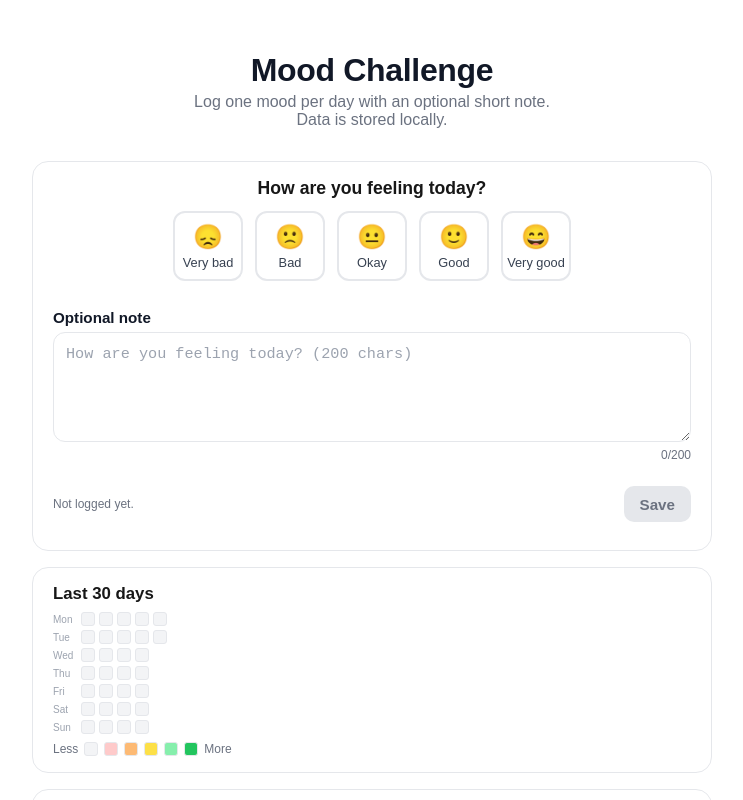
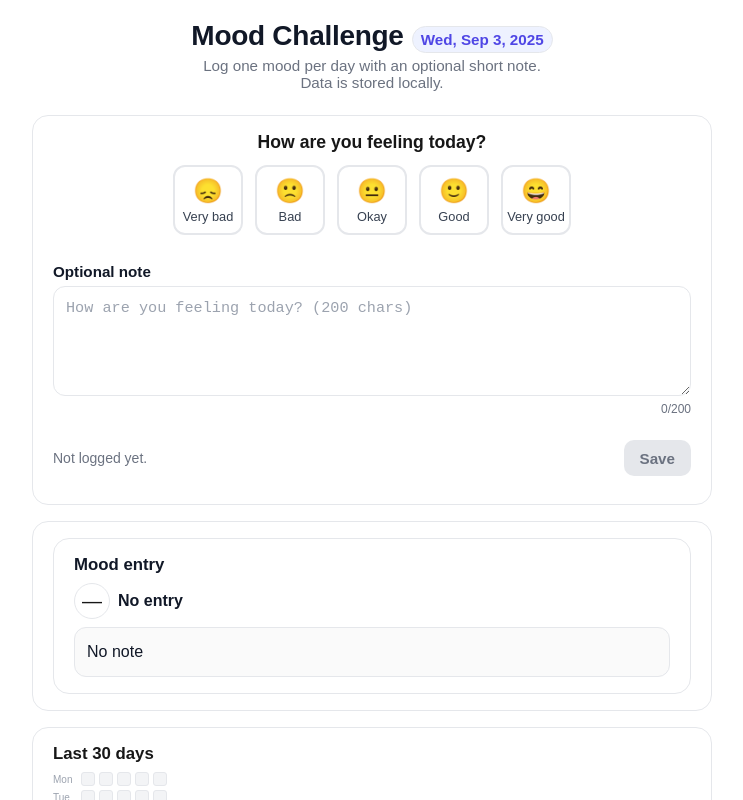
Before and after one commit to susannakyllonen/mood-challenge, a Next.js app: page / in a window 1280 px wide. Shown: the whole page, without its empty margins (268-1011 px from the left). Built offline with nearby package versions, Linux system fonts and the light colour scheme.

Commit message:
Add component TrackProgress and date to Header

```diff
--- a/src/app/page.tsx
+++ b/src/app/page.tsx
@@ -17,6 +17,7 @@ import {
 } from "@/lib/moodStorage";
 import CalendarHeatMap from "@/components/CalendarHeatMap";
 import CalendarDayCard from "@/components/CalendarDayCard";
+import TrackProgress from "@/components/TrackProgress";
 
 const Container = styled.main`
   width: 100%;
@@ -98,6 +99,7 @@ export default function Page() {
       <Header
         title="Mood Challenge"
         subtitle="Log one mood per day with an optional short note. Data is stored locally."
+        dateYmd={today}
       />
 
       <Section>
@@ -105,6 +107,15 @@ export default function Page() {
         <NoteInput value={note} onChange={setNote} />
         <SaveBar isUpdate={isUpdate} ready={ready} onSave={handleSave} />
       </Section>
+
+      <Section style={{ marginTop: 12 }}>
+        <CalendarDayCard
+          entry={selectedEntry}
+          title="Mood entry"
+          maxCollapsedChars={200}
+        />
+      </Section>
+
       <Section style={{ marginTop: 16 }}>
         <CalendarHeatMap
           entries={data.entries}
@@ -113,12 +124,9 @@ export default function Page() {
           onSelectDay={(date) => setSelectedDate(date)}
         />
       </Section>
-      <Section style={{ marginTop: 12 }}>
-        <CalendarDayCard
-          entry={selectedEntry}
-          title="Mood entry"
-          maxCollapsedChars={200}
-        />
+
+      <Section>
+        <TrackProgress entries={data.entries} windowDays={30} />
       </Section>
     </Container>
   );
--- a/src/components/Header.tsx
+++ b/src/components/Header.tsx
@@ -1,24 +1,63 @@
 "use client";
 
-import React from "react";
+import React, { useMemo } from "react";
 import styled from "styled-components";
+
+// Deterministic formatting to avoid hydration mismatch
+const LOCALE = "en-US";
+const DATE_FMT = new Intl.DateTimeFormat(LOCALE, {
+  weekday: "short",
+  month: "short",
+  day: "numeric",
+  year: "numeric",
+  timeZone: "UTC",
+});
+
+function todayKey(d = new Date()) {
+  const y = d.getUTCFullYear(); // note UTC to be consistent
+  const m = String(d.getUTCMonth() + 1).padStart(2, "0");
+  const day = String(d.getUTCDate()).padStart(2, "0");
+  return `${y}-${m}-${day}`;
+}
+
+function parseYmdUTC(ymd: string) {
+  return new Date(`${ymd}T00:00:00Z`);
+}
 
 const Wrapper = styled.header`
   display: grid;
   gap: 0.25rem;
-  margin: 2rem;
+  margin-bottom: 1.5rem;
   text-align: center;
 `;
 
+const TitleRow = styled.div`
+  display: flex;
+  gap: 0.5rem;
+  align-items: baseline;
+  justify-content: center;
+  flex-wrap: wrap;
+`;
+
 const Title = styled.h1`
-  font-size: 2rem;
+  font-size: 1.75rem;
   font-weight: 800;
   letter-spacing: -0.01em;
   color: #111827;
 `;
 
+const DateBadge = styled.span`
+  font-size: 0.95rem;
+  font-weight: 600;
+  color: #4f46e5;
+  background: #eef2ff;
+  border: 1px solid #e5e7eb;
+  padding: 0.25rem 0.5rem;
+  border-radius: 999px;
+`;
+
 const Subtitle = styled.p`
-  font-size: 1rem;
+  font-size: 0.95rem;
   color: #6b7280;
   max-width: 40ch;
   margin: 0 auto;
@@ -27,15 +66,34 @@ const Subtitle = styled.p`
 type HeaderProps = {
   title?: string;
   subtitle?: string;
+  /** Date to display as YYYY-MM-DD. Defaults to "today". */
+  dateYmd?: string;
+  /** Hide the badge if needed */
+  showDateBadge?: boolean;
 };
 
 export default function Header({
   title = "Mood Challenge",
-  subtitle = "Log your daily mood with an optional note",
+  subtitle = "Log one mood per day with an optional short note. Data is stored locally.",
+  dateYmd,
+  showDateBadge = true,
 }: HeaderProps) {
+  const ymd = dateYmd ?? todayKey(); // always resolve a date
+
+  const formatted = useMemo(() => {
+    try {
+      return DATE_FMT.format(parseYmdUTC(ymd));
+    } catch {
+      return ymd; // fallback if parsing fails
+    }
+  }, [ymd]);
+
   return (
     <Wrapper>
-      <Title>{title}</Title>
+      <TitleRow>
+        <Title>{title}</Title>
+        {showDateBadge && <DateBadge>{formatted}</DateBadge>}
+      </TitleRow>
       {subtitle && <Subtitle>{subtitle}</Subtitle>}
     </Wrapper>
   );
--- a/src/components/SaveBar.tsx
+++ b/src/components/SaveBar.tsx
@@ -12,7 +12,7 @@ const Bar = styled.div`
 `;
 
 const Hint = styled.span`
-  font-size: 12px;
+  font-size: 14px;
   color: #6b7280;
 `;
 
--- /dev/null
+++ b/src/components/TrackProgress.tsx
@@ -0,0 +1,95 @@
+"use client";
+
+import React, { useMemo } from "react";
+import styled from "styled-components";
+import type { MoodEntry } from "@/lib/moodStorage";
+import { todayKey } from "@/lib/moodStorage";
+
+type Props = {
+  entries: MoodEntry[];
+  windowDays?: number; // default 30
+};
+
+const Card = styled.section`
+  background: #fff;
+  border: 1px solid #e5e7eb;
+  border-radius: 16px;
+  padding: 1rem 1.25rem;
+  display: grid;
+  gap: 0.5rem;
+`;
+
+const Row = styled.div`
+  display: flex;
+  align-items: baseline;
+  justify-content: space-between;
+  gap: 0.75rem;
+`;
+
+const Title = styled.h3`
+  font-weight: 700;
+  font-size: 1.05rem;
+  color: #111827;
+`;
+
+const Meta = styled.span`
+  font-size: 0.9rem;
+  color: #6b7280;
+`;
+
+const Bar = styled.div`
+  height: 8px;
+  width: 100%;
+  background: #f3f4f6;
+  border-radius: 999px;
+  overflow: hidden;
+`;
+
+const Fill = styled.div<{ $pct: number }>`
+  height: 100%;
+  width: ${({ $pct }) => Math.max(0, Math.min(100, $pct))}%;
+  background: #4f46e5;
+`;
+
+function lastNDaysKeys(n: number): string[] {
+  const keys: string[] = [];
+  const now = new Date();
+  for (let i = 0; i < n; i++) {
+    const d = new Date(now);
+    d.setDate(now.getDate() - i);
+    keys.push(todayKey(d));
+  }
+  return keys; // [today, today-1, ...]
+}
+
+export default function TrackProgress({ entries, windowDays = 30 }: Props) {
+  const { daysLogged, streak, pct } = useMemo(() => {
+    const keys = lastNDaysKeys(windowDays);
+    const have = new Set(entries.map((e) => e.date));
+
+    const daysLogged = keys.reduce((acc, k) => acc + (have.has(k) ? 1 : 0), 0);
+
+    let streak = 0;
+    for (const k of keys) {
+      if (have.has(k)) streak++;
+      else break;
+    }
+
+    const pct = (daysLogged / windowDays) * 100;
+    return { daysLogged, streak, pct };
+  }, [entries, windowDays]);
+
+  return (
+    <Card aria-label="Progress">
+      <Row>
+        <Title>Progress</Title>
+        <Meta>
+          {daysLogged}/{windowDays} days • Streak {streak}
+        </Meta>
+      </Row>
+      <Bar>
+        <Fill $pct={pct} />
+      </Bar>
+    </Card>
+  );
+}
```
